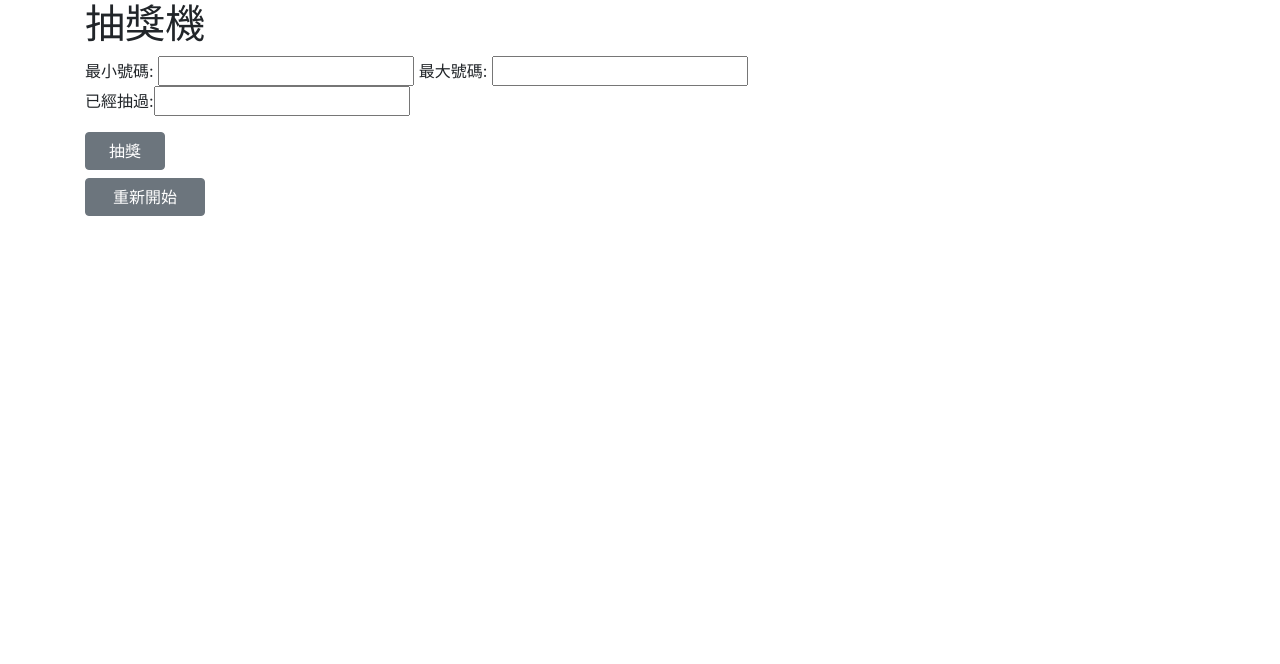
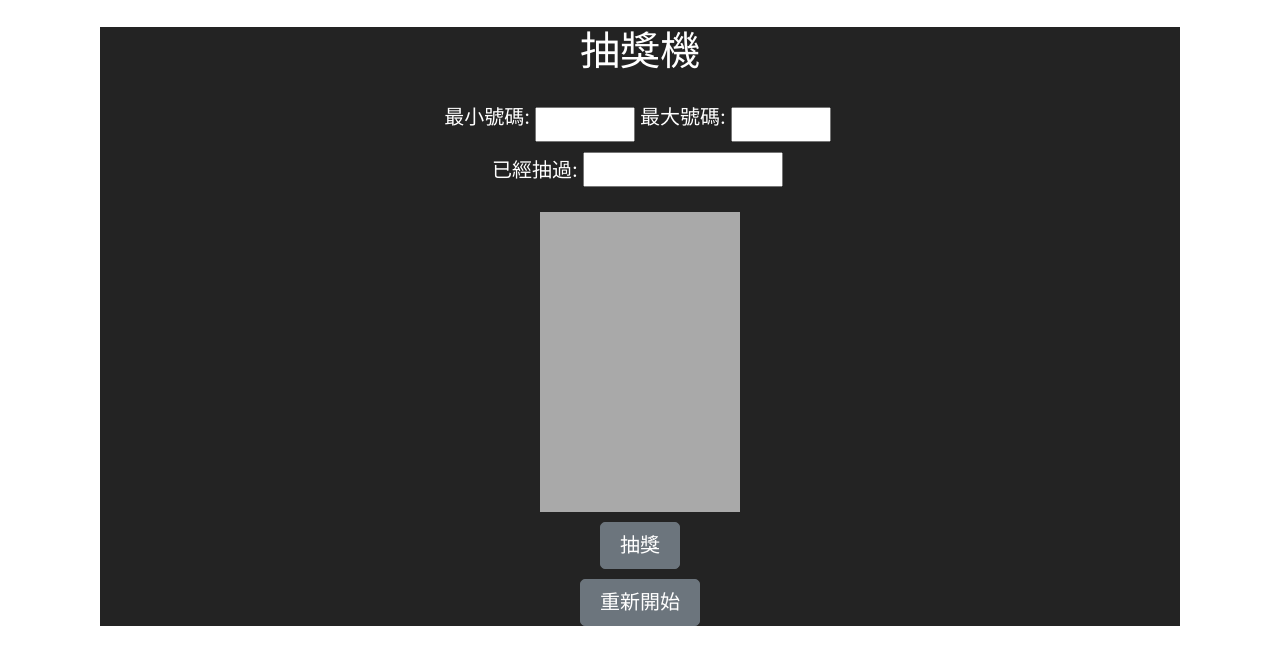
Before and after one commit to SophieTang2919/Drawing-box, a plain HTML site: page drawing-box.html in a window 1280 px wide. Drawn offline with nearby package versions, Linux system fonts and the light colour scheme.

Commit message:
change stylesheets

```diff
--- a/drawing-box.html
+++ b/drawing-box.html
@@ -9,7 +9,7 @@
     <!-- Bootstrap CSS -->
     <link rel="stylesheet" href="https://stackpath.bootstrapcdn.com/bootstrap/4.1.3/css/bootstrap.min.css"
         integrity="sha384-MCw98/SFnGE8fJT3GXwEOngsV7Zt27NXFoaoApmYm81iuXoPkFOJwJ8ERdknLPMO" crossorigin="anonymous">
-    <link rel="stylesheet" href="stylesheets/styles-box.css">
+    <link rel="stylesheet" href="stylesheets/styles.css">
     <title>抽獎機</title>
 
 </head>
```
Also changed, not shown: 1 other file.
